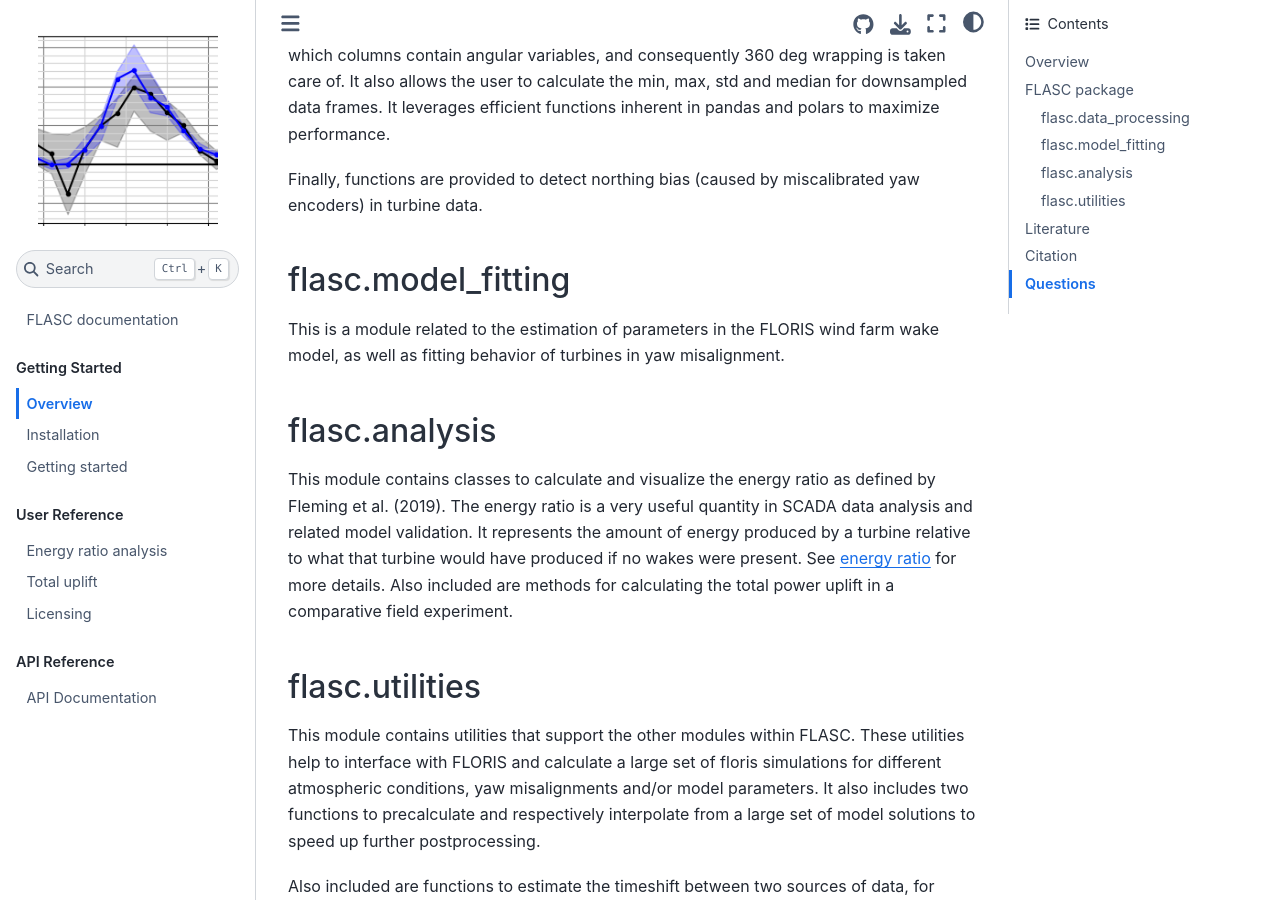
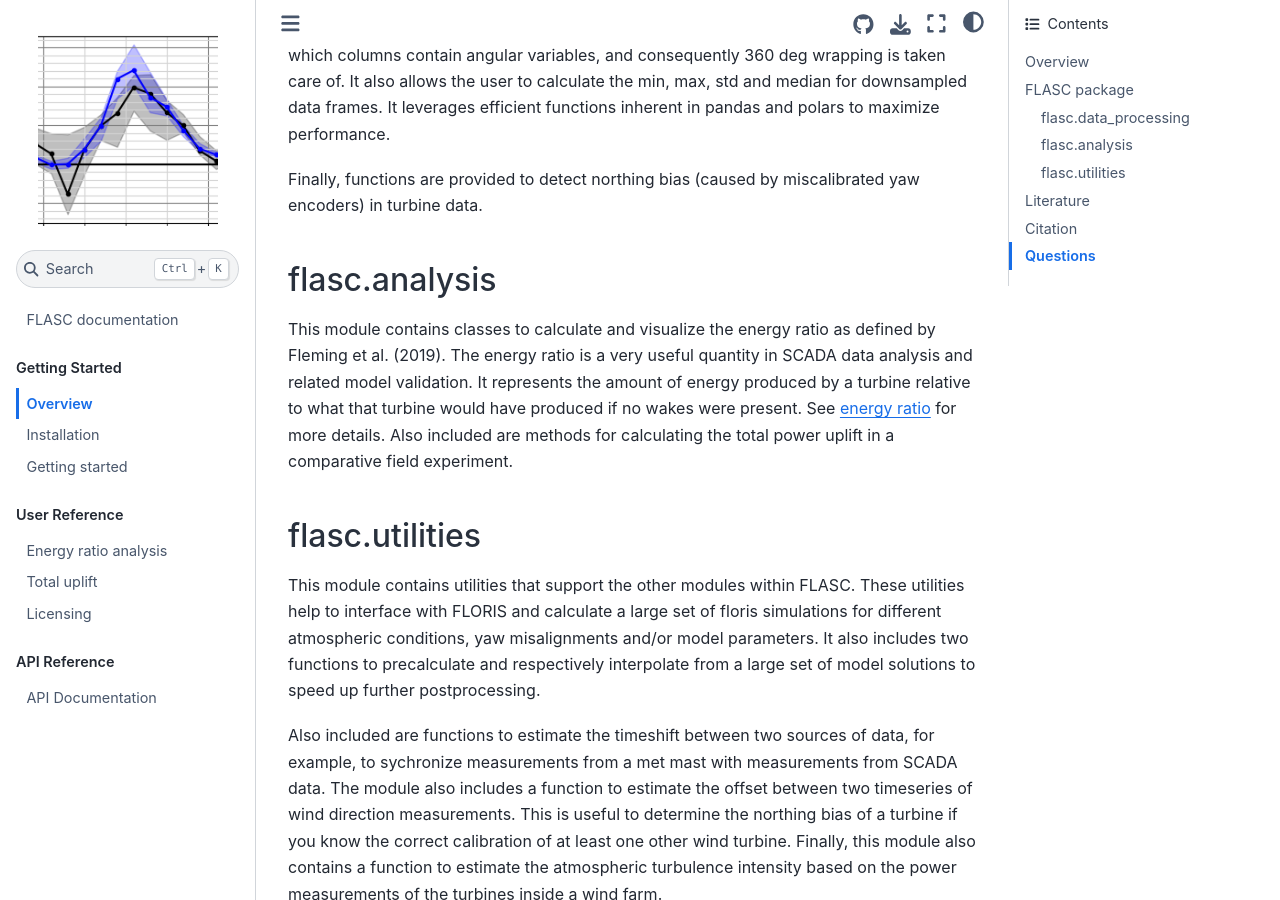
Before and after one commit to NREL/flasc, a Jupyter Book: the page built from docs/overview.md, in a window 1280 px wide and 900 px high, scrolled down 731 px. Built offline with Jupyter Book 1.0.4 settings and Sphinx 7.4.7 and the Sphinx Book theme 1.1.4, drawn with Linux system fonts in a browser that asks for light colours; cross-references to code outside the pages are shown as plain code.

Commit message:
clean a little

```diff
--- a/docs/overview.md
+++ b/docs/overview.md
@@ -37,10 +37,6 @@ performance.
 Finally, functions are provided to detect northing bias (caused by
 miscalibrated yaw encoders) in turbine data.
 
-## flasc.model_fitting
-
-This is a module related to the estimation of parameters in the FLORIS wind
-farm wake model, as well as fitting behavior of turbines in yaw misalignment.
 
 ## flasc.analysis
 
```
